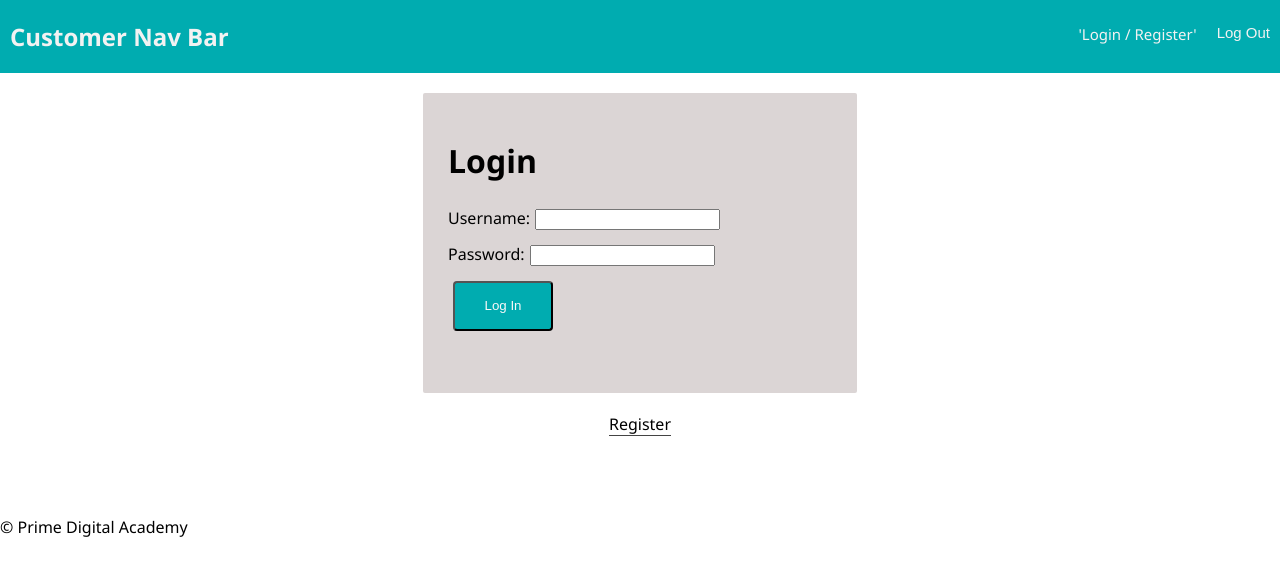
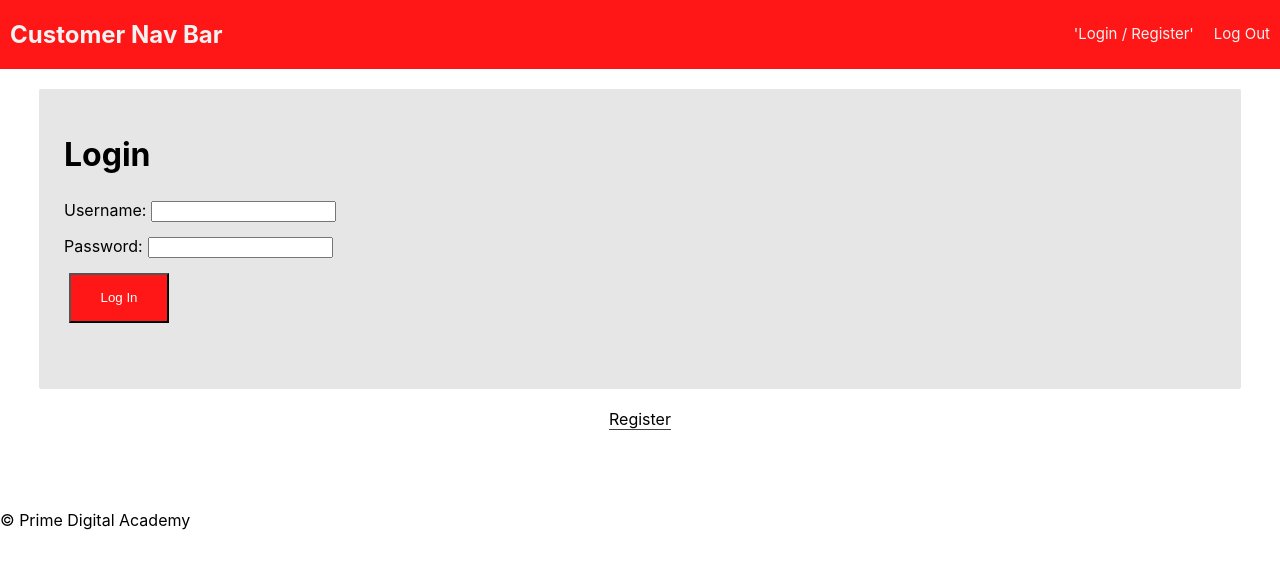
Before and after one commit to Andrew-R-Lawler/pretsl-onboarding, a React app: page /#/CustomerDashboard in a window 1280 px wide. Built offline with nearby package versions, Linux system fonts and the light colour scheme; no server answers.

Commit message:
sass implemented

```diff
--- a/src/components/App/App.js
+++ b/src/components/App/App.js
@@ -3,7 +3,7 @@ import { HashRouter as Router, Route, Redirect, Switch } from 'react-router-dom'
 import { connect } from 'react-redux';
 
 import ProtectedRoute from '../ProtectedRoute/ProtectedRoute'
-import './App.css';
+import './App.scss';
 
 // REMOVE ?
 import AboutPage from '../AboutPage/AboutPage';
--- a/src/components/App/App.css
+++ b/src/components/App/App.scss
@@ -1,5 +1,7 @@
+@import 'src/index.scss';
+
 body {
-    font-family: 'Segoe UI', Tahoma, Geneva, Verdana, sans-serif;
+    font-family: $font-family;
     margin: 0px;
 }
 
@@ -9,8 +11,8 @@ body {
 }
 
 form {
-    background-color: #dbd5d5;
-    width: 30%;
+    background-color: $quinary;
+    width: 90%;
     height: 250px;
     margin: 20px auto;
     padding: 25px;
@@ -23,9 +25,9 @@ input {
 }
 
 .log-in, .log-out, .register {
-  background-color: #00acb0;
-  border-radius: 4px;
-  color: #f8f8f8;
+  background-color: $primary;
+//   border-radius: 4px;
+  color: $tertiary;
   min-height: 50px;
   min-width: 100px;
   outline:0;
@@ -33,7 +35,7 @@ input {
 }
 
 .log-in:hover, .log-out:hover, .register:hover {
-  background-color: #008183;
+  background-color: $quaternary;
 }
 
 /* This line makes the "Register" and "Login" buttons look like links */
--- a/src/components/Nav/Nav.js
+++ b/src/components/Nav/Nav.js
@@ -2,7 +2,7 @@ import React from 'react';
 import { Link } from 'react-router-dom';
 import { connect } from 'react-redux';
 import LogOutButton from '../LogOutButton/LogOutButton';
-import './Nav.css';
+import './Nav.scss';
 
 const Nav = (props) => (
   <div className="nav">
--- a/src/components/Nav/Nav.css
+++ b/src/components/Nav/Nav.scss
@@ -1,24 +1,28 @@
+@import 'src/index.scss';
+
 .nav-title {
     font-size: 24px;
     font-weight: 700;
     display: inline-block;
     color: #f2f2f2;
     padding-left: 10px;
+    font-family: $font-family;
 }
 
 .nav {
   overflow: hidden;
-  background-color: #00acb0;
+  background-color: $primary;
 }
 
 .nav-link {
   float: left;
   color: #f2f2f2;
-  background-color: #00acb0;
+  background-color: $primary;
   text-align: center;
   padding: 24px 10px;
   text-decoration: none;
   font-size: 15px;
+  font-family: $font-family;
 
   /* these last two make the logout button in
   the nav bar look like another link */
@@ -28,7 +32,8 @@
 }
 
 .nav-link:hover {
-  background-color: #008183;
+  background-color: $quaternary;
+  font-family: $font-family;
 }
 
 .nav-right {
--- /dev/null
+++ b/src/index.scss
@@ -0,0 +1,7 @@
+$primary: #ff1616;
+$secondary: #000000;
+$tertiary: #ffffff;
+$quaternary: #808080;
+$quinary: #e6e6e6;
+
+$font-family: -apple-system, BlinkMacSystemFont, 'Segoe UI', Roboto, Oxygen, Ubuntu, Cantarell, 'Open Sans', 'Helvetica Neue', sans-serif;
```
